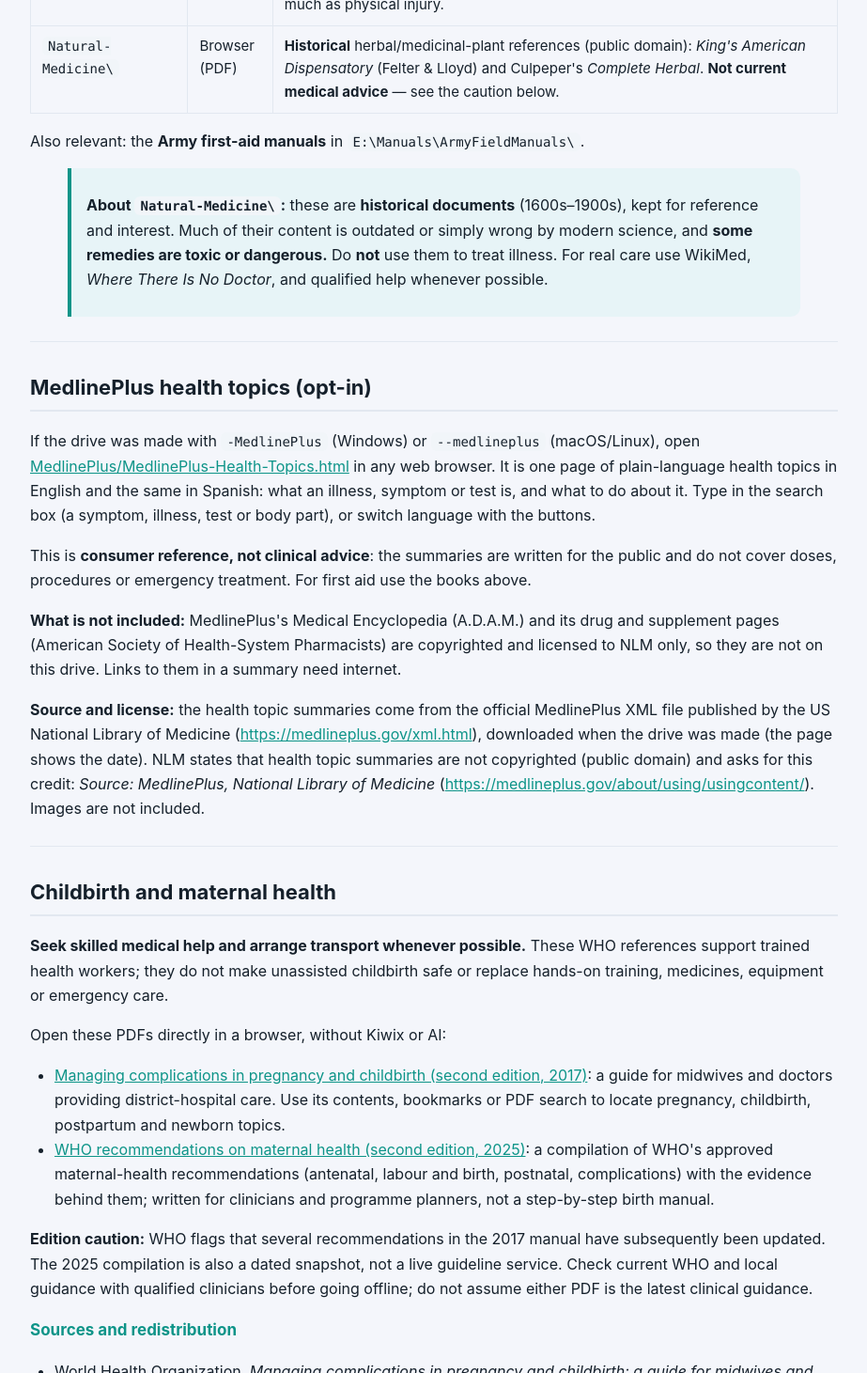
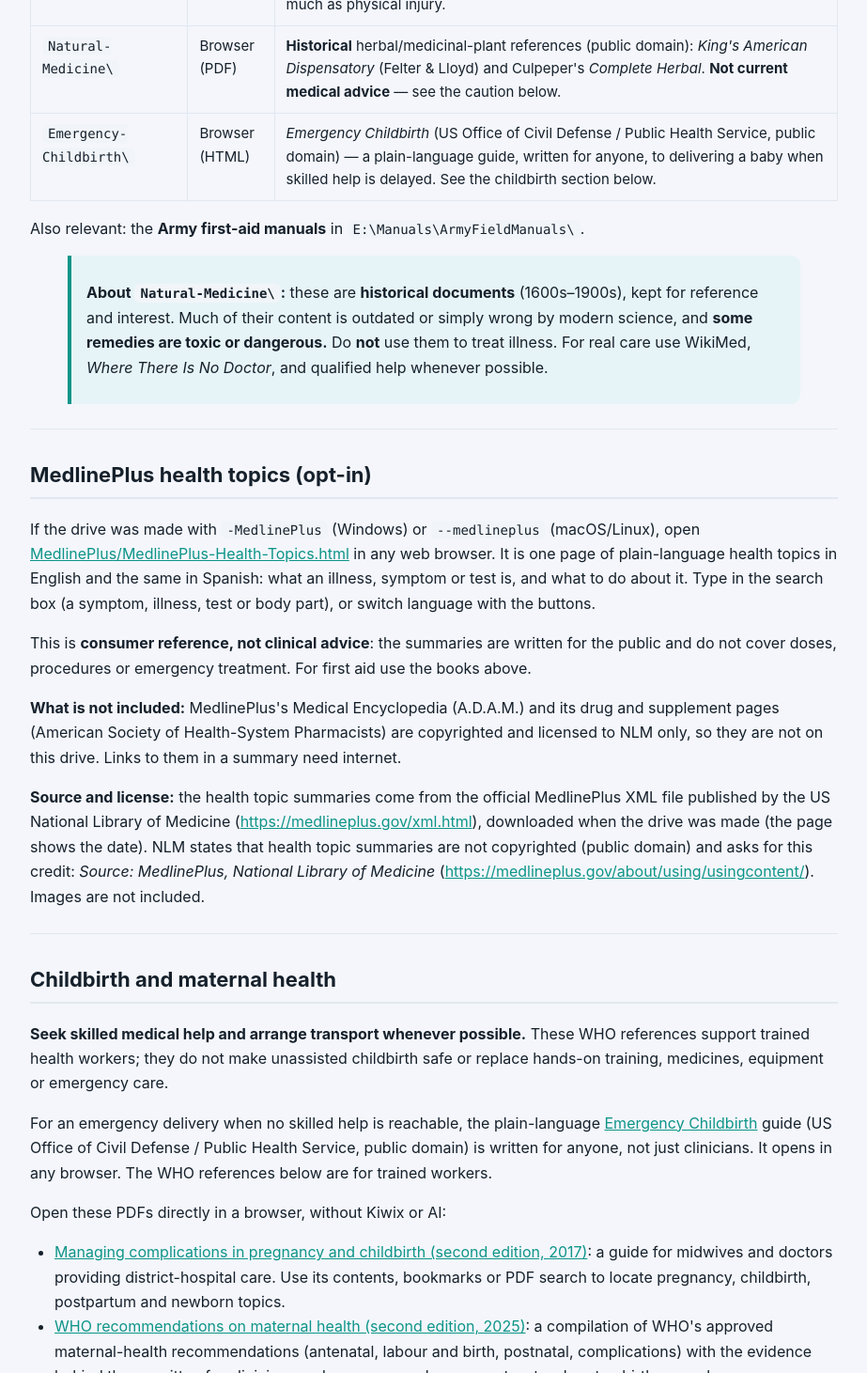
Before and after one commit to EnragedAntelope/offline-emergency-library, a plain HTML site: page docs/Medical-READ-ME-FIRST.html in a window 1280 px wide. Shown: the part 740-2201 px from the top of the page at 94% size, without its empty margins (178-1101 px from the left). Drawn offline with Linux system fonts and the light colour scheme.

Commit message:
content: add public-domain Emergency Childbirth guide (#130) (#147)
Medical/Emergency-Childbirth/: Emergency Childbirth (US Office of Civil Defense + Public Health Service, public domain), bundled as the Project Gutenberg #26923 HTML e-text plus its figures via a new get_html_doc helper. Part of #130.

```diff
--- a/docs/Medical-READ-ME-FIRST.html
+++ b/docs/Medical-READ-ME-FIRST.html
@@ -33,6 +33,11 @@
 <td>Browser (PDF)</td>
 <td><strong>Historical</strong> herbal/medicinal-plant references (public domain): <em>King's American Dispensatory</em> (Felter &amp; Lloyd) and Culpeper's <em>Complete Herbal</em>. <strong>Not current medical advice</strong> — see the caution below.</td>
 </tr>
+<tr>
+<td><code>Emergency-Childbirth\</code></td>
+<td>Browser (HTML)</td>
+<td><em>Emergency Childbirth</em> (US Office of Civil Defense / Public Health Service, public domain) — a plain-language guide, written for anyone, to delivering a baby when skilled help is delayed. See the childbirth section below.</td>
+</tr>
 </tbody></table>
 <p>Also relevant: the <strong>Army first-aid manuals</strong> in <code>E:\Manuals\ArmyFieldManuals\</code>.</p>
 <blockquote><p><strong>About <code>Natural-Medicine\</code>:</strong> these are <strong>historical documents</strong> (1600s–1900s), kept for reference and interest. Much of their content is outdated or simply wrong by modern science, and <strong>some remedies are toxic or dangerous.</strong> Do <strong>not</strong> use them to treat illness. For real care use WikiMed, <em>Where There Is No Doctor</em>, and qualified help whenever possible.</p></blockquote>
@@ -59,6 +64,10 @@ are not included.</p>
 <p><strong>Seek skilled medical help and arrange transport whenever possible.</strong> These WHO
 references support trained health workers; they do not make unassisted childbirth safe
 or replace hands-on training, medicines, equipment or emergency care.</p>
+<p>For an emergency delivery when no skilled help is reachable, the plain-language
+<a href="Emergency-Childbirth/Emergency%20Childbirth%20%28US%20Civil%20Defense%29.html">Emergency Childbirth</a>
+guide (US Office of Civil Defense / Public Health Service, public domain) is written for anyone,
+not just clinicians. It opens in any browser. The WHO references below are for trained workers.</p>
 <p>Open these PDFs directly in a browser, without Kiwix or AI:</p>
 <ul>
 <li><a href="Manuals-PDF/WHO%20Managing%20Complications%20in%20Pregnancy%20and%20Childbirth%202017.pdf">Managing complications in pregnancy and childbirth (second edition, 2017)</a>:
```
Also changed, not shown: docs/I-NEED-TO.html (+1 -1 lines), 7 other files.
